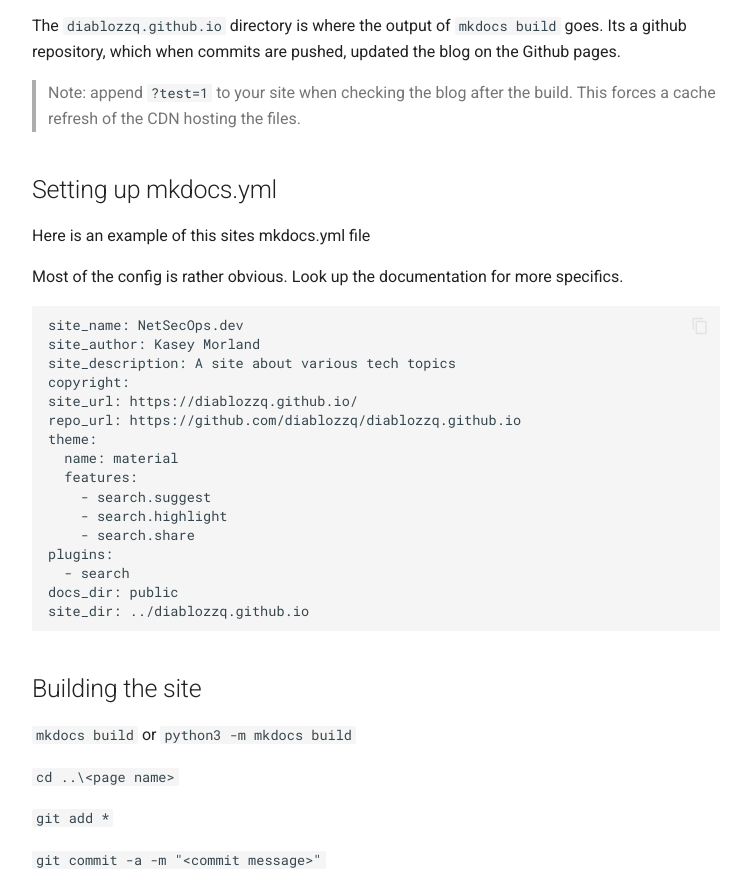
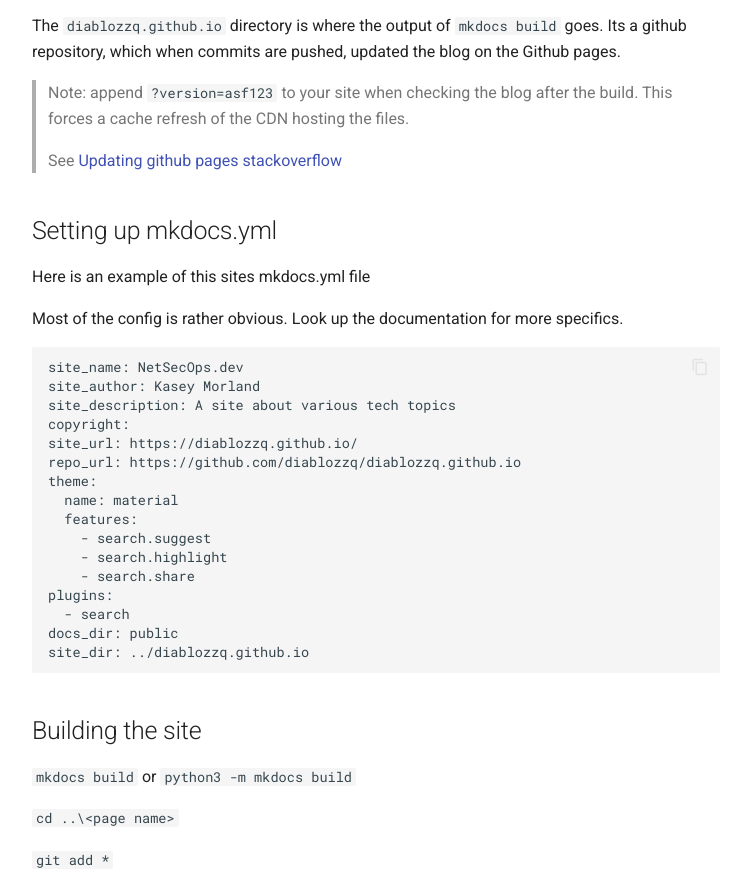
Before and after one commit to diablozzq/diablozzq.github.io, a plain HTML site: page building-blog/index.html in a window 1280 px wide. Shown: the part 1397-2278 px from the top of the page, without its empty margins (264-1011 px from the left). Drawn offline with Linux system fonts and the light colour scheme; no server answers.

Commit message:
blog update test

```diff
--- a/building-blog/index.html
+++ b/building-blog/index.html
@@ -449,7 +449,8 @@
 <p>The <code>Notes</code> directory is where I store all my notes. This folder is a private github repository.  The <code>public</code> subfolder contains blog posts.  This structure allows me to quickly convert notes -&gt; blogs.</p>
 <p>The <code>diablozzq.github.io</code> directory is where the output of <code>mkdocs build</code> goes.  Its a github repository, which when commits are pushed, updated the blog on the Github pages.</p>
 <blockquote>
-<p>Note: append <code>?test=1</code> to your site when checking the blog after the build.  This forces a cache refresh of the CDN hosting the files.</p>
+<p>Note: append <code>?version=asf123</code> to your site when checking the blog after the build.  This forces a cache refresh of the CDN hosting the files.</p>
+<p>See <a href="https://stackoverflow.com/questions/24851824/how-long-does-it-take-for-github-page-to-show-changes-after-changing-index-html">Updating github pages stackoverflow</a></p>
 </blockquote>
 <h2 id="setting-up-mkdocsyml">Setting up mkdocs.yml</h2>
 <p>Here is an example of this sites mkdocs.yml file</p>
```
Also changed, not shown: search/search_index.json (+1 -1 lines), 1 other file.
